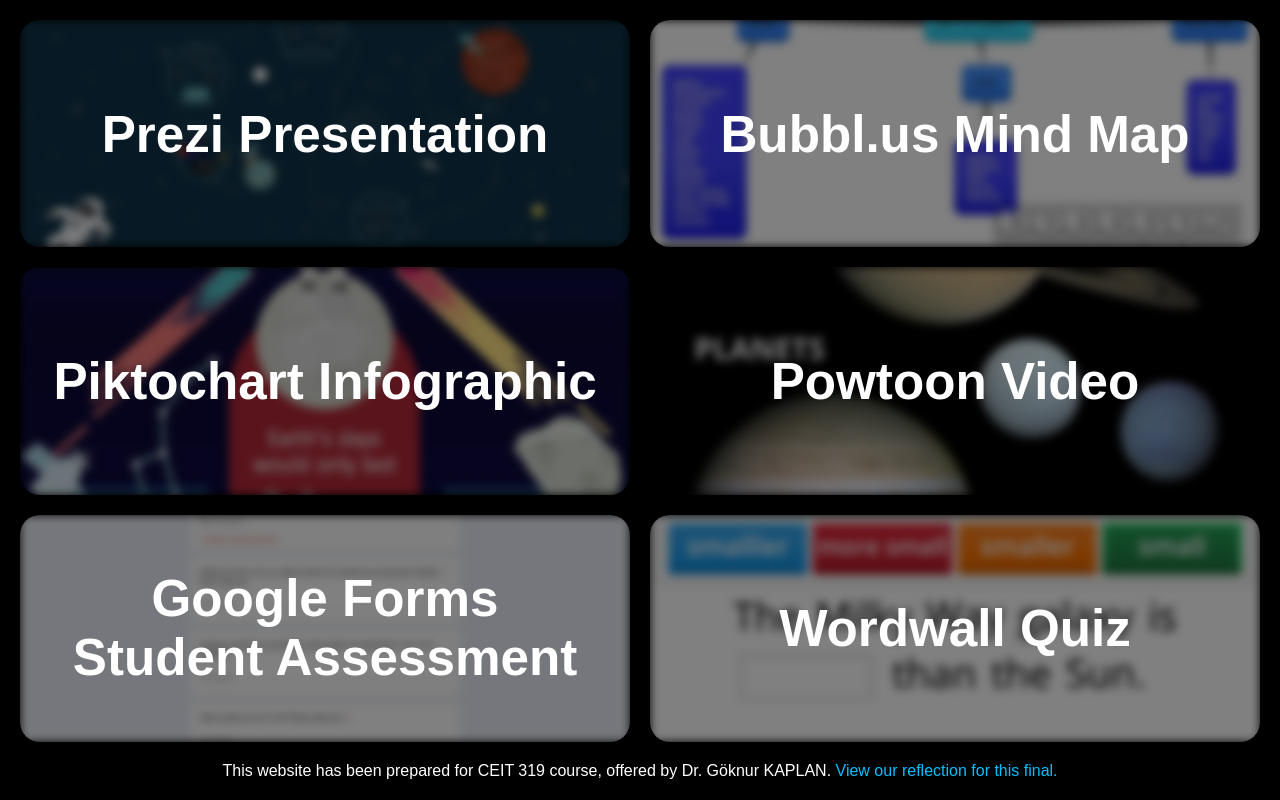
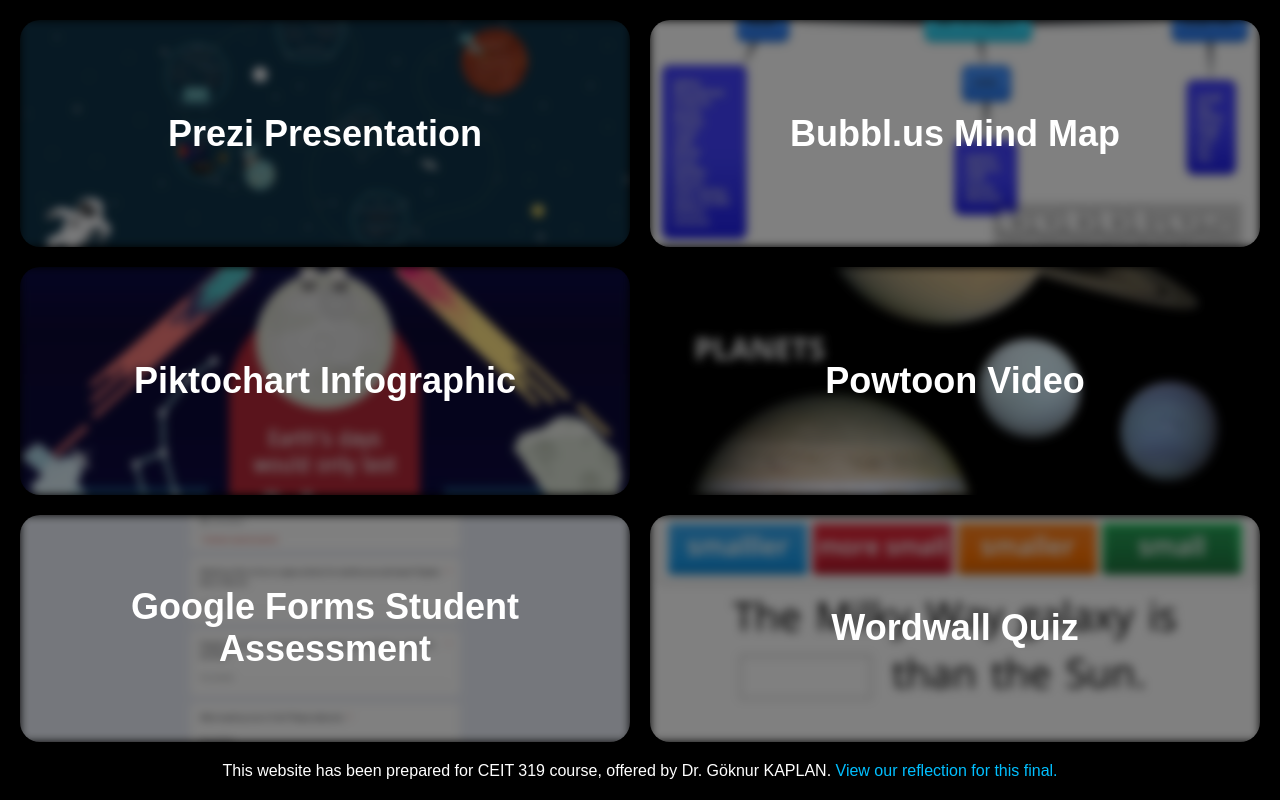
Before and after one commit to laralove143/ceit-319-final, a plain HTML site: page index.html in a window 1280 px wide. Drawn offline with Linux system fonts and the light colour scheme.

Commit message:
use a smaller max size for button texts

```diff
--- a/style.css
+++ b/style.css
@@ -58,7 +58,7 @@
     left: 50%;
     width: 90%;
     transform: translate(-50%, -50%);
-    font-size: clamp(20px, 4vw, 72px);
+    font-size: clamp(20px, 4vw, 36px);
     font-weight: bold;
     text-align: center;
     transition: opacity 250ms;
```
